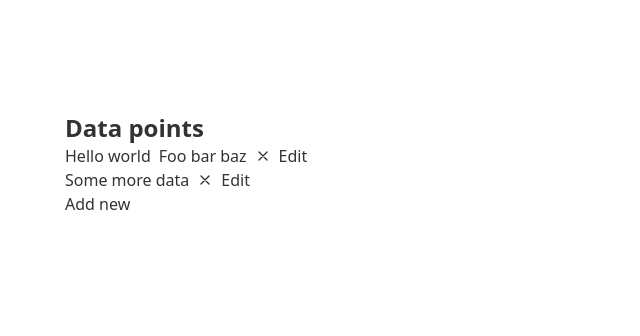
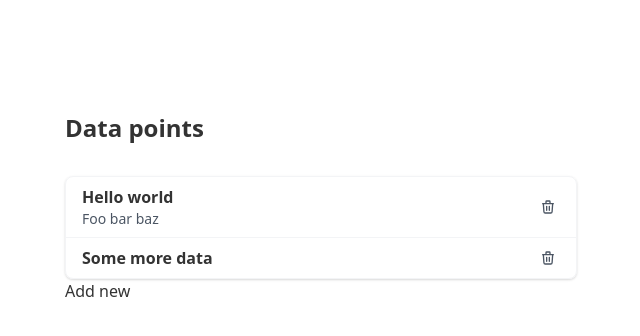
Before and after one commit to stefanbugge/frontend-coding-challenge, a React (Create React App) app: page / in a window 1280 px wide. Shown: the top 336 px of the page, without its empty margins (319-959 px from the left). Built offline with nearby package versions, Linux system fonts and the light colour scheme.

Commit message:
improve(data-list): adding style and behaviour to data points list

```diff
--- a/src/App.tsx
+++ b/src/App.tsx
@@ -1,8 +1,22 @@
-import { XIcon } from "@heroicons/react/outline";
+import { TrashIcon } from "@heroicons/react/outline";
 import React, { useCallback } from "react";
-import { BrowserRouter, Link, Route, Routes } from "react-router-dom";
+import {
+  BrowserRouter,
+  Link,
+  Route,
+  Routes,
+  useNavigate,
+} from "react-router-dom";
 import { v4 as uuid } from "uuid";
 
+import {
+  ListContainer,
+  ListItem,
+  ListItemContent,
+  ListItemSecondaryAction,
+  ListItemSubText,
+  ListItemTitle,
+} from "./components/list";
 import { ListSkeleton } from "./components/skeletons";
 import { PageSpinner } from "./components/spinner";
 import { PageHeading } from "./components/typography/headings";
@@ -52,6 +66,7 @@ export default function App() {
 }
 
 function Main() {
+  const navigate = useNavigate();
   const { data, loading } = useDataQuery();
 
   const [remove] = useRemoveDataMutation();
@@ -65,20 +80,36 @@ function Main() {
   return (
     <div>
       <div>
-        <PageHeading className="text-2xl font-bold">Data points</PageHeading>
+        <PageHeading>Data points</PageHeading>
         <ListSkeleton isLoaded={!loading}>
-          <ul>
+          <ListContainer>
             {data?.map((x) => (
-              <li key={x.id} className="flex items-center space-x-2">
-                <span>{x.title}</span>
-                {x.description && <div>{x.description}</div>}
-                <button onClick={() => handleRemove(x.id)}>
-                  <XIcon className="w-4 h-4" />
-                </button>
-                <Link to={`/edit/${x.id}`}>Edit</Link>
-              </li>
+              <ListItem
+                key={x.id}
+                button
+                onClick={() => navigate(`/edit/${x.id}`)}
+              >
+                <ListItemContent>
+                  <ListItemTitle>{x.title}</ListItemTitle>
+                  {x.description && (
+                    <ListItemSubText>{x.description}</ListItemSubText>
+                  )}
+                </ListItemContent>
+                <ListItemSecondaryAction>
+                  <button
+                    className="group p-1 rounded text-gray-600 bg-transparent hover:text-gray-600 hover:bg-red-100 active:bg-red-300"
+                    onClick={(e) => {
+                      e.stopPropagation();
+                      handleRemove(x.id);
+                    }}
+                    tabIndex={-1}
+                  >
+                    <TrashIcon className="group-hover:text-red-500 w-4 h-4" />
+                  </button>
+                </ListItemSecondaryAction>
+              </ListItem>
             ))}
-          </ul>
+          </ListContainer>
         </ListSkeleton>
         <Link to="/new">Add new</Link>
       </div>
--- a/src/components/input/input.tsx
+++ b/src/components/input/input.tsx
@@ -28,7 +28,7 @@ export function ClearableInput({
     props.value !== undefined && String(props.value).length > 0;
 
   return (
-    <div className="relative flex w-full flex-wrap items-stretch">
+    <div className="relative flex w-full">
       <Input ref={inputRef} {...props} />
       {showClearBtn && (
         <span className="h-full absolute bg-transparent flex items-center justify-center w-8 right-0 pr-3 py-3">
--- /dev/null
+++ b/src/components/list/index.ts
@@ -0,0 +1 @@
+export * from "./list-container";
--- /dev/null
+++ b/src/components/list/list-container.tsx
@@ -0,0 +1,69 @@
+import React from "react";
+
+import mergeClassNames from "../../utils";
+
+export function ListContainer(props: React.HTMLAttributes<HTMLUListElement>) {
+  const className = mergeClassNames(
+    "grid grid-cols-1 divide-y divide-gray-100",
+    "border border-gray-100 rounded-lg shadow",
+    props.className,
+  );
+  return <ul {...props} className={className} />;
+}
+
+export interface ListItemProps extends React.HTMLAttributes<HTMLElement> {
+  button?: boolean;
+  onClick?: (e: React.MouseEvent<HTMLElement>) => void;
+}
+
+export function ListItem({
+  button = false,
+  ...props
+}: ListItemProps): React.ReactElement {
+  let componentProps: React.HTMLAttributes<HTMLElement> = {};
+  let classList = ["bg-transparent"];
+  if (button) {
+    componentProps.role = "button";
+    componentProps.tabIndex = 0;
+    classList = classList.concat([
+      "hover:bg-blue-50",
+      "active:bg-blue-100",
+      "focus:bg-blue-100",
+      "cursor-pointer",
+    ]);
+  }
+  const className = mergeClassNames(
+    "py-2 px-4 flex",
+    classList,
+    props.className,
+  );
+  return <li {...componentProps} {...props} className={className} />;
+}
+
+export function ListItemContent(props: React.HTMLAttributes<HTMLDivElement>) {
+  const className = mergeClassNames("flex-grow", props.className);
+  return <div {...props} className={className} />;
+}
+
+export function ListItemTitle(props: React.HTMLAttributes<HTMLDivElement>) {
+  const className = mergeClassNames("text-base font-bold", props.className);
+  return <div {...props} className={className} />;
+}
+
+export function ListItemSubText(props: React.HTMLAttributes<HTMLDivElement>) {
+  const className = mergeClassNames(
+    "text-sm font-normal text-gray-600",
+    props.className,
+  );
+  return <div {...props} className={className} />;
+}
+
+export function ListItemSecondaryAction(
+  props: React.HTMLAttributes<HTMLDivElement>,
+) {
+  const className = mergeClassNames(
+    "ml-auto pl-2 flex items-center justify-center",
+    props.className,
+  );
+  return <div {...props} className={className} />;
+}
--- a/tailwind.config.js
+++ b/tailwind.config.js
@@ -9,7 +9,9 @@ module.exports = {
     },
   },
   variants: {
-    extend: {},
+    extend: {
+      backgroundColor: ['active'],
+    },
   },
   plugins: [],
 };
```
